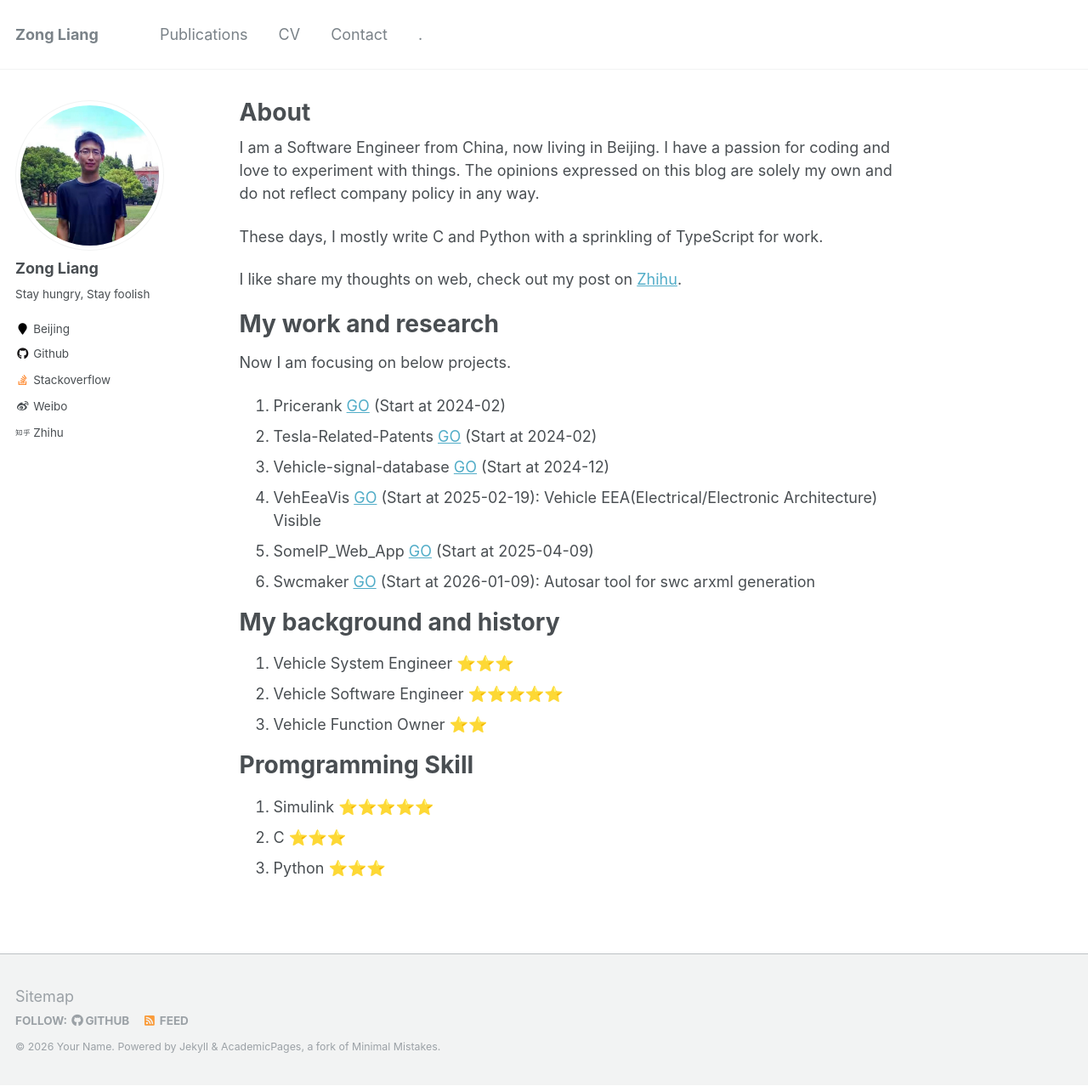
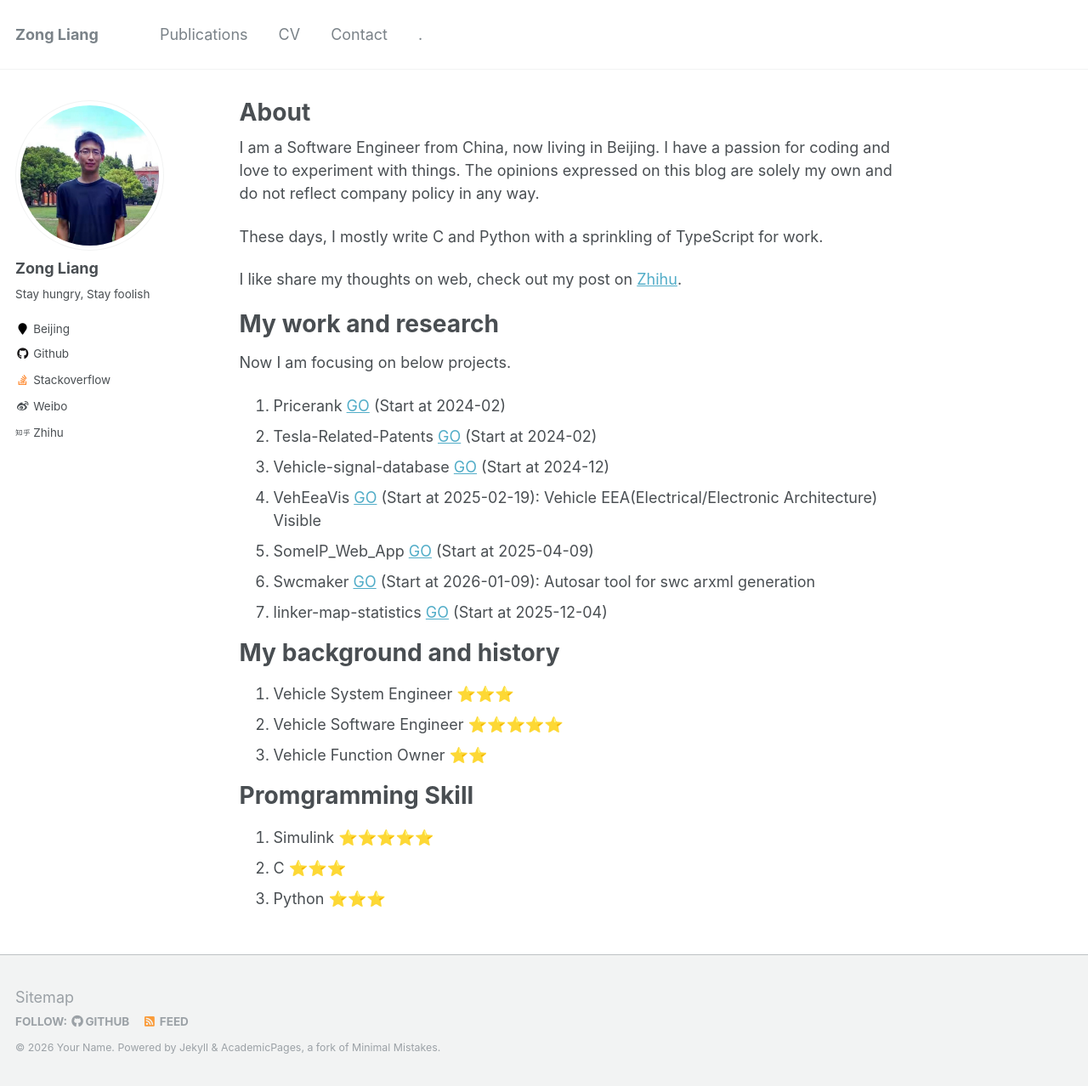
Before and after one commit to ZongL/zongl.github.io, a Jekyll site: the page built from _pages/about.md, in a window 1280 px wide and 1278 px high. Shown: the whole window at 85% size. Built offline with Jekyll 4.4.1, drawn with Linux system fonts in a browser that asks for light colours.

Commit message:
Add linker-map-statistics project to about page

```diff
--- a/_pages/about.md
+++ b/_pages/about.md
@@ -23,6 +23,7 @@ Now I am focusing on below projects.
 4. VehEeaVis [GO](https://zongl.github.io/VehEeaVis-Demo/) (Start at 2025-02-19): Vehicle EEA(Electrical/Electronic Architecture) Visible
 5. SomeIP_Web_App [GO](https://github.com/ZongL/SomeIP_Web_App/) (Start at 2025-04-09)
 6. Swcmaker [GO](http://swcmaker.cc.cd/) (Start at 2026-01-09): Autosar tool for swc arxml generation
+7. linker-map-statistics [GO](https://zongl.github.io/linker-map-statistics/) (Start at 2025-12-04)
 
 My background and history
 ======
```
